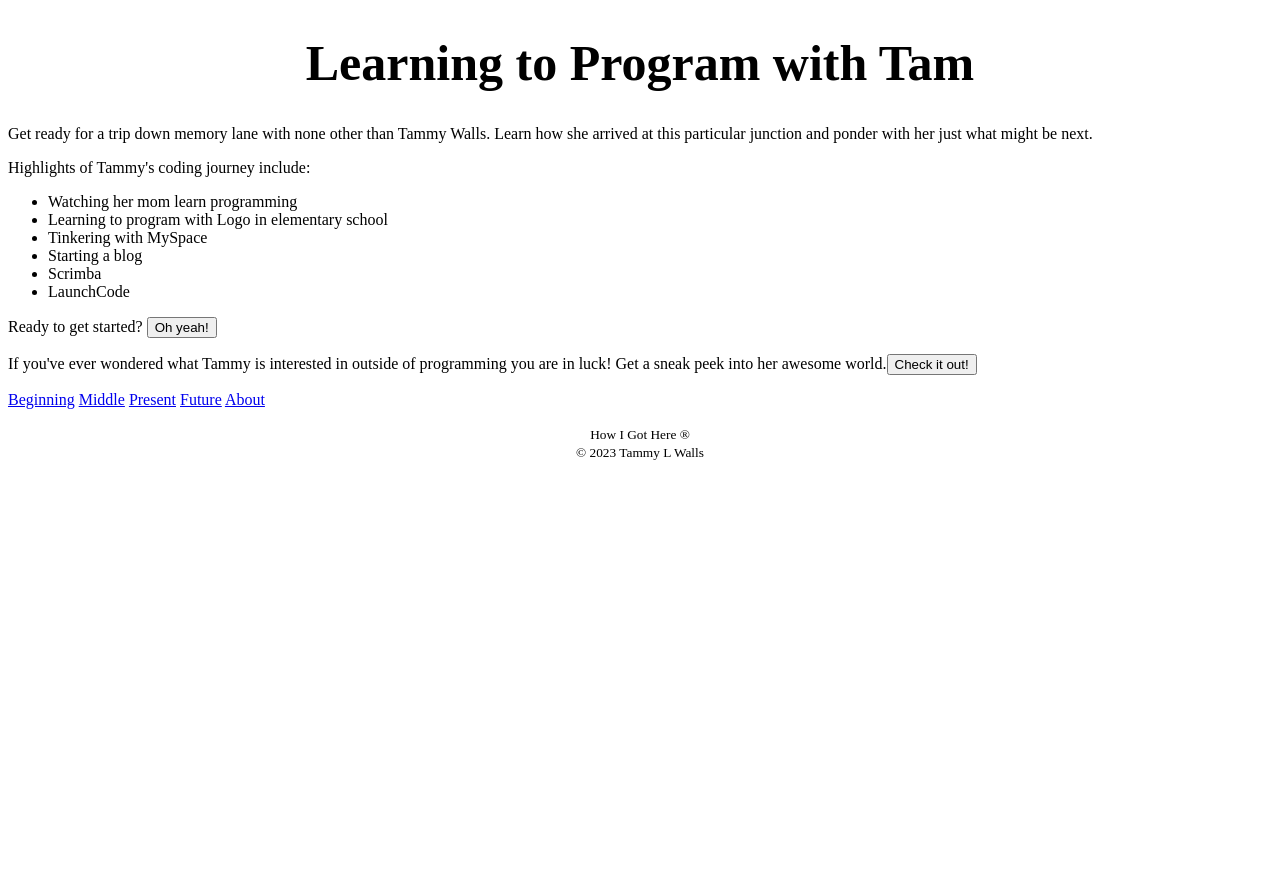
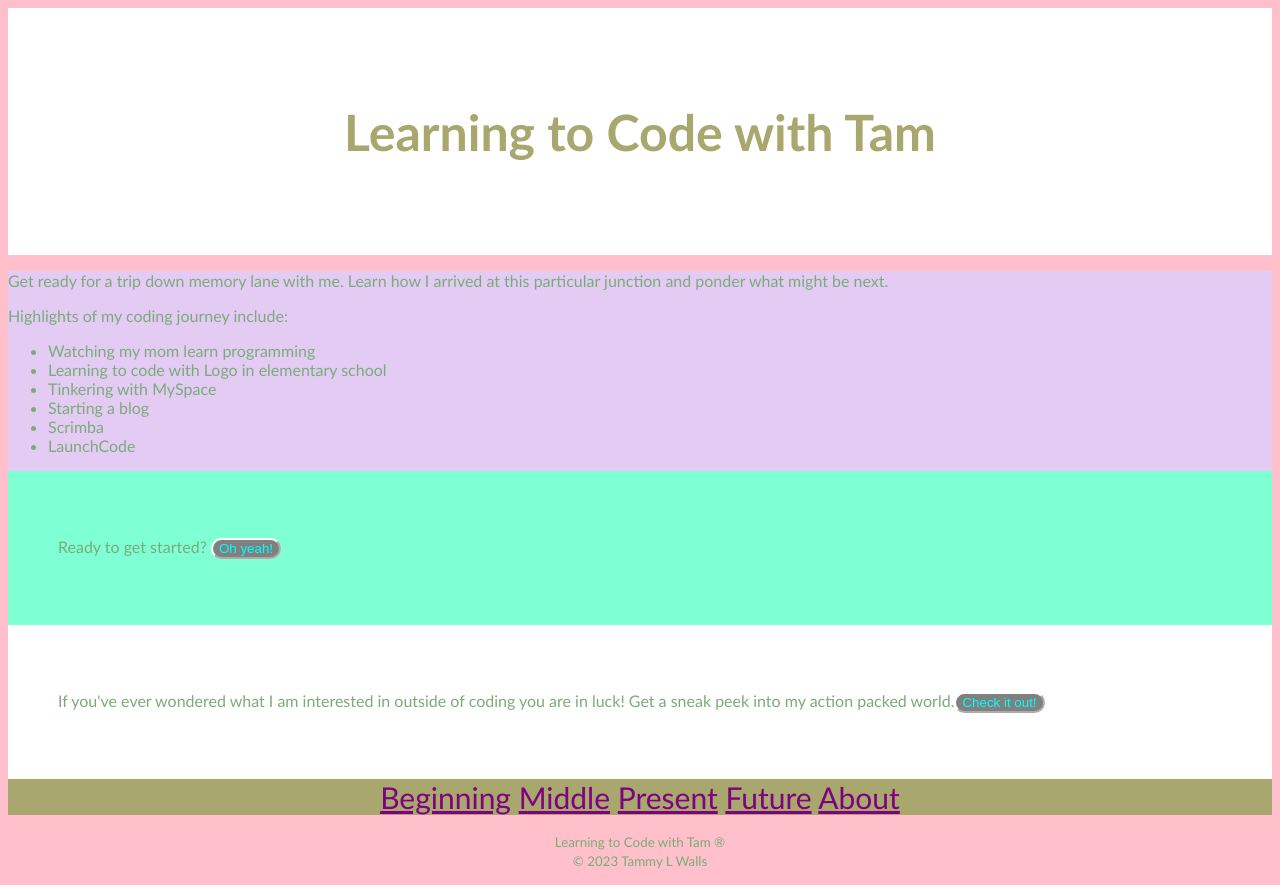
Before and after one commit to LaunchCodeAllhubs/js-assignment-4-html-me-something-TammyLynnWalls, a website: page index.html in a window 1280 px wide. Before the commit the page ends 800 px from the top, so only its background shows below. Drawn offline with Linux system fonts and the light colour scheme.

Commit message:
Added css and js, made some edits to existing HTML files to include the links and update some classes and ids for the assignment.

```diff
--- a/index.html
+++ b/index.html
@@ -3,20 +3,22 @@
    <head>
       <title>Home</title>
       <link rel ="icon" type="image/x-icon" href="images/T.png">
+      <link href="styles.css" rel = "stylesheet">
+      <script src ="scriptSheet.js"></script>
    </head>
 
    <body>
       <header>
-         <h1 style="text-align: center; font-size: 50px;">Learning to Program with Tam</h1>
+         <h1 class="homeTitle">Learning to Code with Tam</h1>
       </header>
 
       <main>
          <article>
-            <p>Get ready for a trip down memory lane with none other than Tammy Walls.  Learn how she arrived at this particular junction and ponder with her just what might be next.</p>
-            <p>Highlights of Tammy's coding journey include:
+            <p>Get ready for a trip down memory lane with me.  Learn how I arrived at this particular junction and ponder what might be next.</p>
+            <p>Highlights of my coding journey include:
                <ul>
-                  <li>Watching her mom learn programming</li>
-                  <li>Learning to program with Logo in elementary school</li>
+                  <li>Watching my mom learn programming</li>
+                  <li>Learning to code with Logo in elementary school</li>
                   <li>Tinkering with MySpace</li>
                   <li>Starting a blog</li>
                   <li>Scrimba</li>
@@ -24,15 +26,18 @@
 
                </ul>
 
+            <div id = "getStartedDiv">
+
                <p>
                   Ready to get started? <button onclick= window.location.href="beginning.html">Oh yeah!</button>
                </p>
+            </div>
 
-
-
-             <p>
-               If you've ever wondered what Tammy is interested in outside of programming you are in luck!  Get a sneak peek into her awesome world.<button onclick =  window.location.href="about.html">Check it out!</button></p>
-            </p>
+            <div id = "aboutDiv">
+               <p>
+                  If you've ever wondered what I am interested in outside of coding you are in luck!  Get a sneak peek into my action packed world.<button onclick =  window.location.href="about.html">Check it out!</button></p>
+               </p>
+            </div>
 
 
          </article>
@@ -49,8 +54,8 @@
             <a href="about.html">About</a>
          </nav>
 
-         <p style = "text-align: center;">
-            <small>How I Got Here &reg;	<br>&copy; 2023 Tammy L Walls</small>
+         <p id = "copyTradeMark">
+            <small>Learning to Code with Tam &reg;	<br>&copy; 2023 Tammy L Walls</small>
          </p>
       </footer>
 
--- /dev/null
+++ b/scriptSheet.js
@@ -0,0 +1,23 @@
+window.addEventListener ("load",function(){
+
+
+    console.log("boo!")
+
+    const copyRight = document.getElementById("copyTradeMark");
+
+    copyRight.addEventListener("mouseover", function(){
+        copyRight.innerHTML = "boo!";
+
+    })
+    copyRight.addEventListener("mouseout", function(){
+        copyRight.innerHTML = "<small>Learning to Code with Tam &reg;	<br>&copy; 2023 Tammy L Walls</small>";
+
+    })
+
+
+
+
+
+
+
+});
--- a/styles.css
+++ b/styles.css
@@ -1 +1,74 @@
-/* Write your CSS here! */
+body {
+    margin: 8px;
+    display: block;
+    background-color: pink;
+    font-family:'Gill Sans', 'Gill Sans MT', Calibri, 'Trebuchet MS', sans-serif;
+    color: rgb(122, 172, 122);
+}
+
+header {
+    background-color: white;
+    padding: 60px;
+}
+
+#mainHeading {
+    color: red;
+}
+
+.funParagraph {
+    color: green;
+}
+
+.homeTitle {
+    text-align: center;
+    font-size: 50px;
+}
+article {
+    background: rgb(227, 203, 243);
+
+}
+
+#getStartedDiv{
+
+    background-color: aquamarine;
+    padding: 50px;
+}
+
+#aboutDiv {
+    background-color: white;
+    padding: 50px;
+}
+
+button {
+    color: aqua;
+    background: gray;
+    border-radius: 50px;
+    border-color: white;
+}
+
+h1 {
+    color: #a7a76e;
+}
+
+a {
+    color:purple;
+}
+
+a:visited {
+    color: white;
+}
+
+a:hover,a:focus{
+    color: aquamarine;
+}
+
+.footNav {
+    background-color: #a7a76e;
+
+    font-size: 30px;
+    text-align: center;
+}
+
+#copyTradeMark {
+    text-align: center;
+}
```
Also changed, not shown: about.html (+6 -4 lines), beginning.html (+6 -4 lines), future.html (+5 -3 lines), middle.html (+4 -2 lines), present.html (+5 -3 lines).
